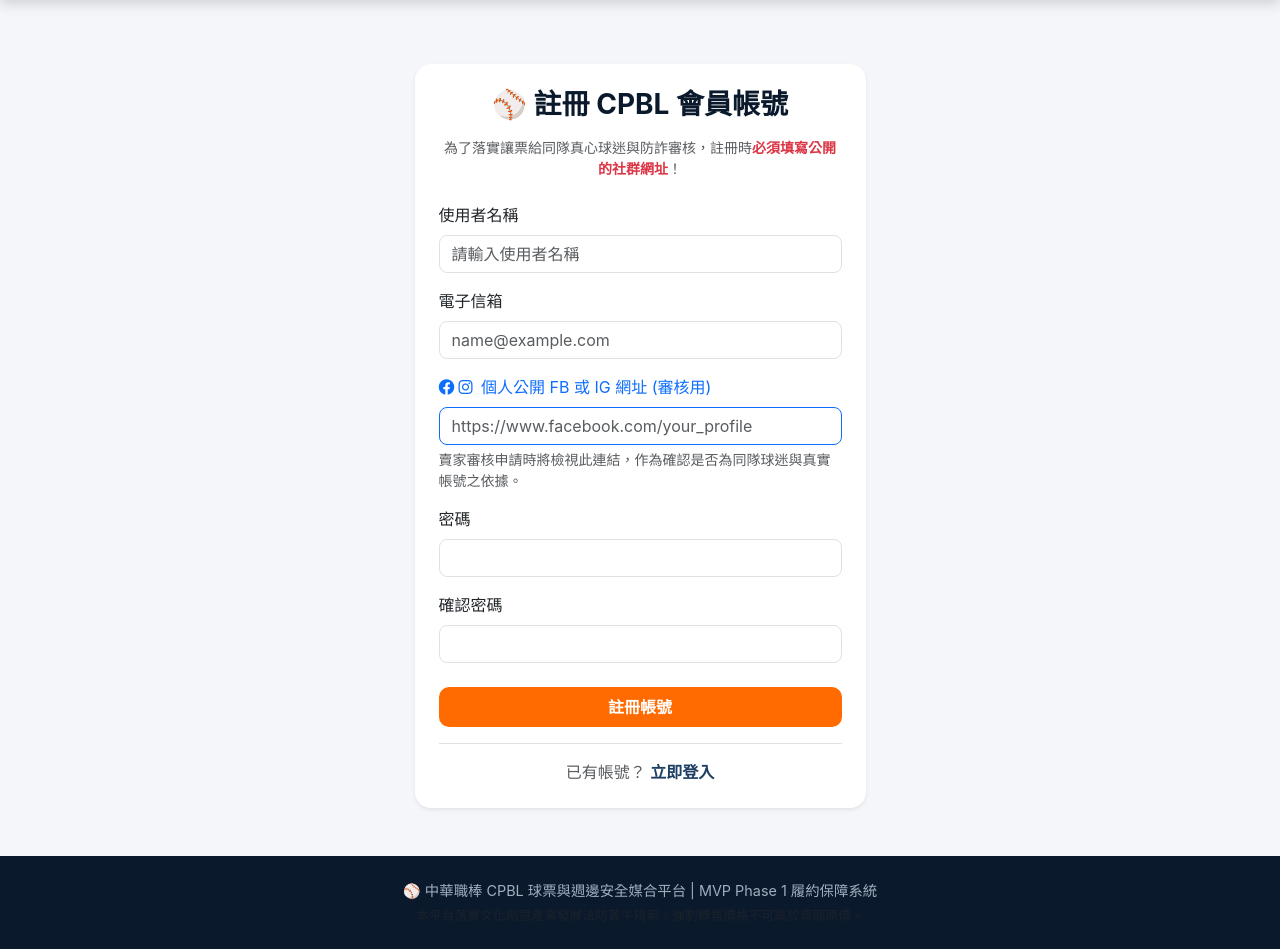
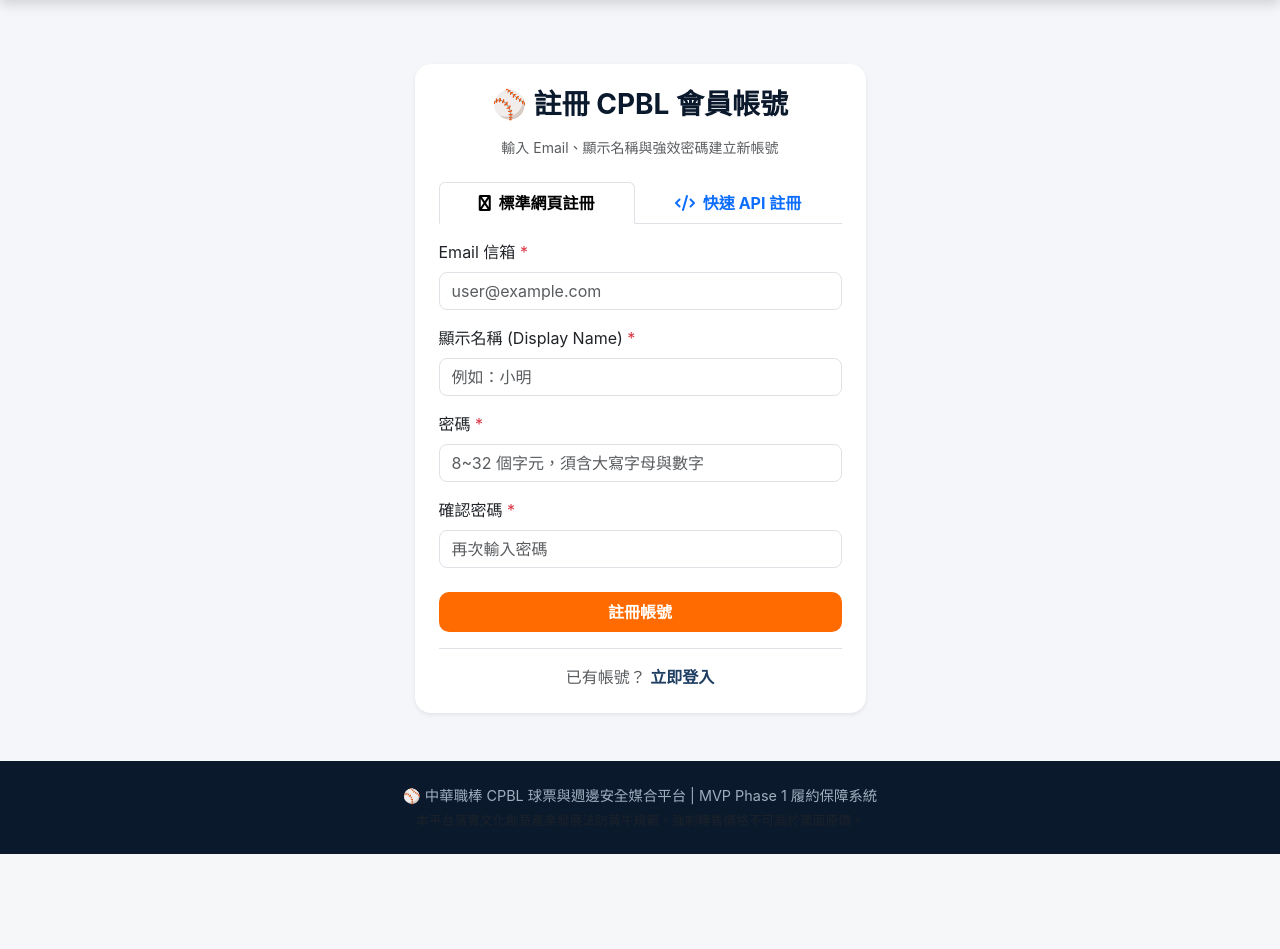
Before and after one commit to jyl25413/CPBL_Ticket_match, a Flask app: page /register in a window 1280 px wide. Shown: the part 76-1025 px from the top of the page. After the commit the page ends 930 px from the top, so only its background shows below. Run offline with Flask 3, Linux system fonts and the light colour scheme; some libraries are stand-ins or nearby versions.

Commit message:
實作 VERSIONB 使用者註冊功能（包含 Email 轉小寫、Bcrypt 密碼加密、強性驗證與全單元測試）

```diff
--- a/app.py
+++ b/app.py
@@ -1,3 +1,4 @@
+import re
 from flask import Flask, render_template, redirect, url_for, flash, request, jsonify
 from flask_login import LoginManager, login_user, logout_user, login_required, current_user
 from flask_wtf.csrf import CSRFProtect
@@ -10,6 +11,14 @@
 
 csrf = CSRFProtect(app)
 db.init_app(app)
+
+with app.app_context():
+    db.create_all()
+
+@app.before_request
+def ensure_tables_exist():
+    db.create_all()
+
 login_manager = LoginManager(app)
 login_manager.login_view = 'login'
 login_manager.login_message = '請先登入系統以存取此功能。'
@@ -36,35 +45,112 @@
 @app.route('/register', methods=['GET', 'POST'])
 def register():
     if current_user.is_authenticated:
-        return redirect(url_for('index'))
+        return redirect(url_for('dashboard'))
     form = RegistrationForm()
     if form.validate_on_submit():
+        raw_email = form.email.data or ''
+        cleaned_email = raw_email.strip().lower()
+        disp_name = (form.display_name.data or '').strip()
+
+        # Derive username
+        base_username = disp_name if disp_name else cleaned_email.split('@')[0]
+        username = base_username
+        counter = 1
+        while User.query.filter_by(username=username).first():
+            username = f"{base_username}_{counter}"
+            counter += 1
+
         user = User(
-            username=form.username.data,
-            email=form.email.data,
-            social_link=form.social_link.data
+            username=username,
+            display_name=disp_name,
+            email=cleaned_email,
+            social_link=f"https://facebook.com/{username}"
         )
         user.set_password(form.password.data)
         db.session.add(user)
         db.session.commit()
-        flash('🎉 註冊成功！請使用新帳號登入。', 'success')
-        return redirect(url_for('login'))
+
+        login_user(user)
+        flash(f'🎉 註冊成功！歡迎加入 CPBL 平台，{disp_name}！', 'success')
+        return redirect(url_for('dashboard')), 201
+
     return render_template('auth/register.html', form=form)
+
+@app.route('/api/register', methods=['POST'])
+@csrf.exempt
+def api_register():
+    data = request.get_json(silent=True) or request.form
+    raw_email = data.get('email', '')
+    cleaned_email = raw_email.strip().lower() if raw_email else ''
+    password = data.get('password', '')
+    confirm_password = data.get('confirm_password', data.get('password_confirm', ''))
+    display_name = data.get('display_name', data.get('username', '')).strip()
+
+    if not cleaned_email or '@' not in cleaned_email:
+        return jsonify({'status': 'error', 'message': '請輸入有效的 Email 格式'}), 400
+
+    if User.query.filter_by(email=cleaned_email).first():
+        return jsonify({'status': 'error', 'message': '此 Email 已被註冊'}), 400
+
+    if not password or len(password) < 8 or len(password) > 32 or not re.search(r'[A-Z]', password) or not re.search(r'\d', password):
+        return jsonify({'status': 'error', 'message': '密碼至少需 8 個字元且包含大寫與數字'}), 400
+
+    if confirm_password != password:
+        return jsonify({'status': 'error', 'message': '兩次輸入的密碼不一致'}), 400
+
+    if not display_name:
+        display_name = cleaned_email.split('@')[0]
+
+    base_username = display_name
+    username = base_username
+    counter = 1
+    while User.query.filter_by(username=username).first():
+        username = f"{base_username}_{counter}"
+        counter += 1
+
+    social_link = data.get('social_link', f"https://facebook.com/{username}")
+
+    user = User(
+        username=username,
+        display_name=display_name,
+        email=cleaned_email,
+        social_link=social_link
+    )
+    user.set_password(password)
+    db.session.add(user)
+    db.session.commit()
+
+    login_user(user)
+
+    return jsonify({
+        'status': 'success',
+        'message': '註冊成功',
+        'redirect': url_for('dashboard'),
+        'user': {
+            'id': user.id,
+            'email': user.email,
+            'display_name': user.display_name,
+            'username': user.username
+        }
+    }), 201
 
 @app.route('/login', methods=['GET', 'POST'])
 def login():
     if current_user.is_authenticated:
-        return redirect(url_for('index'))
+        return redirect(url_for('dashboard'))
     form = LoginForm()
     if form.validate_on_submit():
-        user = User.query.filter_by(username=form.username.data).first()
+        user_input = form.username.data.strip().lower()
+        user = User.query.filter(
+            (User.email == user_input) | (User.username == form.username.data.strip())
+        ).first()
         if user is None or not user.check_password(form.password.data):
-            flash('❌ 帳號或密碼錯誤，請重新確認！', 'danger')
+            flash('❌ 帳號/Email 或密碼錯誤，請重新確認！', 'danger')
             return redirect(url_for('login'))
         login_user(user, remember=form.remember_me.data)
-        flash(f'👋 歡迎回來，{user.username}！', 'success')
+        flash(f'👋 歡迎回來，{user.display_name or user.username}！', 'success')
         next_page = request.args.get('next')
-        return redirect(next_page or url_for('index'))
+        return redirect(next_page or url_for('dashboard'))
     return render_template('auth/login.html', form=form)
 
 @app.route('/logout')
@@ -73,6 +159,11 @@
     logout_user()
     flash('您已成功登出。', 'info')
     return redirect(url_for('index'))
+
+@app.route('/dashboard')
+@login_required
+def dashboard():
+    return render_template('dashboard.html', user=current_user)
 
 @app.route('/profile', methods=['GET', 'POST'])
 @login_required
@@ -190,7 +281,7 @@
     # Notify Seller
     create_notification(
         user_id=listing.seller_id,
-        message=f'買家 @{current_user.username} 申請購買您刊登的「{listing.team} @ {listing.stadium}」票券，請至後台審核！',
+        message=f'買家 @{current_user.display_name or current_user.username} 申請購買您刊登的「{listing.team} @ {listing.stadium}」票券，請至後台審核！',
         link=url_for('seller_dashboard')
     )
 
@@ -478,13 +569,10 @@
 @login_required
 def notifications():
     user_notifs = Notification.query.filter_by(user_id=current_user.id).order_by(Notification.created_at.desc()).all()
-    # Mark all as read
     for n in user_notifs:
         n.is_read = True
     db.session.commit()
     return render_template('notifications.html', notifications=user_notifs)
 
 if __name__ == '__main__':
-    with app.app_context():
-        db.create_all()
     app.run(debug=True, port=5000)
--- a/forms.py
+++ b/forms.py
@@ -1,3 +1,4 @@
+import re
 from flask_wtf import FlaskForm
 from wtforms import StringField, PasswordField, SubmitField, IntegerField, SelectField, TextAreaField, BooleanField
 from wtforms.validators import DataRequired, Email, EqualTo, ValidationError, NumberRange, URL, Optional
@@ -37,29 +38,34 @@
 ]
 
 class RegistrationForm(FlaskForm):
-    username = StringField('使用者名稱', validators=[DataRequired()])
-    email = StringField('電子信箱', validators=[DataRequired(), Email()])
-    social_link = StringField('個人公開 FB 或 IG 網址 (審核用)', validators=[
-        DataRequired(message='必須填寫 FB 或 IG 社群網址供賣家審核！'),
-        URL(message='請輸入有效的網址 (例如 https://facebook.com/yourid)')
+    email = StringField('Email 信箱', validators=[
+        DataRequired(message='請輸入有效的 Email 格式！'),
+        Email(message='請輸入有效的 Email 格式！')
     ])
-    password = PasswordField('密碼', validators=[DataRequired()])
-    password_confirm = PasswordField('確認密碼', validators=[
+    display_name = StringField('顯示名稱', validators=[
+        DataRequired(message='請輸入顯示名稱！')
+    ])
+    password = PasswordField('密碼', validators=[
+        DataRequired(message='密碼至少需 8 個字元且包含大寫與數字！')
+    ])
+    confirm_password = PasswordField('確認密碼', validators=[
         DataRequired(),
-        EqualTo('password', message='兩次輸入的密碼必須相同！')
+        EqualTo('password', message='兩次輸入的密碼不一致')
     ])
     submit = SubmitField('註冊帳號')
 
-    def validate_username(self, field):
-        if User.query.filter_by(username=field.data).first():
-            raise ValidationError('此使用者名稱已被使用！')
+    def validate_email(self, field):
+        cleaned_email = field.data.strip().lower() if field.data else ''
+        if User.query.filter_by(email=cleaned_email).first():
+            raise ValidationError('此 Email 已被註冊')
 
-    def validate_email(self, field):
-        if User.query.filter_by(email=field.data).first():
-            raise ValidationError('此電子信箱已被註冊！')
+    def validate_password(self, field):
+        pwd = field.data or ''
+        if len(pwd) < 8 or len(pwd) > 32 or not re.search(r'[A-Z]', pwd) or not re.search(r'\d', pwd):
+            raise ValidationError('密碼至少需 8 個字元且包含大寫與數字')
 
 class LoginForm(FlaskForm):
-    username = StringField('使用者名稱', validators=[DataRequired()])
+    username = StringField('使用者帳號 / Email', validators=[DataRequired()])
     password = PasswordField('密碼', validators=[DataRequired()])
     remember_me = BooleanField('記住我')
     submit = SubmitField('登入')
--- a/requirements.txt
+++ b/requirements.txt
@@ -6,3 +6,4 @@
 Werkzeug>=3.0.0
 pytest>=8.0.0
 email-validator>=2.1.0
+bcrypt>=4.1.0
--- a/templates/auth/profile.html
+++ b/templates/auth/profile.html
@@ -45,7 +45,8 @@
                     <div class="border-bottom pb-3 mb-3">
                         <div class="d-flex justify-content-between align-items-center mb-1">
                             <div>
-                                <span class="fw-bold text-dark">評價者：@{{ rater_user.username if (rater_user := r.order.buyer if r.rater_id == r.order.buyer_id else r.order.seller) else '匿名球迷' }}</span>
+                                {% set rater_user = r.order.buyer if r.rater_id == r.order.buyer_id else r.order.seller %}
+                                <span class="fw-bold text-dark">評價者：@{{ rater_user.display_name or rater_user.username if rater_user else '匿名球迷' }}</span>
                                 <span class="badge bg-warning text-dark ms-2">★ {{ r.score }} 星</span>
                                 {% if r.is_default %}
                                     <span class="badge bg-danger ms-1">標記違約/棄標</span>
--- a/templates/auth/register.html
+++ b/templates/auth/register.html
@@ -8,60 +8,90 @@
         <div class="card card-custom p-4 shadow-sm border-0">
             <h3 class="fw-bold text-center mb-3" style="color: var(--cpbl-navy);">⚾ 註冊 CPBL 會員帳號</h3>
             <p class="text-muted small text-center mb-4">
-                為了落實讓票給同隊真心球迷與防詐審核，註冊時<span class="text-danger fw-bold">必須填寫公開的社群網址</span>！
+                輸入 Email、顯示名稱與強效密碼建立新帳號
             </p>
 
+            <ul class="nav nav-tabs nav-fill mb-3" id="registerTab" role="tablist">
+                <li class="nav-item" role="presentation">
+                    <button class="nav-link active fw-bold" id="form-tab" data-bs-toggle="tab" data-bs-target="#form-pane" type="button" role="tab">
+                        <i class="fa-solid fa-wpforms me-1"></i> 標準網頁註冊
+                    </button>
+                </li>
+                <li class="nav-item" role="presentation">
+                    <button class="nav-link fw-bold" id="api-tab" data-bs-toggle="tab" data-bs-target="#api-pane" type="button" role="tab">
+                        <i class="fa-solid fa-code me-1"></i> 快速 API 註冊
+                    </button>
+                </li>
+            </ul>
+
+            <div class="tab-content" id="registerTabContent">
+                <!-- Standard Form Pane -->
+                <div class="tab-pane fade show active" id="form-pane" role="tabpanel">
                     <form method="POST" action="{{ url_for('register') }}">
                         {{ form.hidden_tag() }}
 
                         <div class="mb-3">
-                    {{ form.username.label(class="form-label font-weight-bold") }}
-                    {{ form.username(class="form-control rounded-3", placeholder="請輸入使用者名稱") }}
-                    {% for error in form.username.errors %}
-                        <div class="text-danger small mt-1">{{ error }}</div>
-                    {% endfor %}
-                </div>
-
-                <div class="mb-3">
-                    {{ form.email.label(class="form-label font-weight-bold") }}
-                    {{ form.email(class="form-control rounded-3", placeholder="name@example.com") }}
+                            <label class="form-label font-weight-bold">Email 信箱 <span class="text-danger">*</span></label>
+                            {{ form.email(class="form-control rounded-3", placeholder="user@example.com") }}
                             {% for error in form.email.errors %}
                                 <div class="text-danger small mt-1">{{ error }}</div>
                             {% endfor %}
                         </div>
 
                         <div class="mb-3">
-                    <label class="form-label font-weight-bold text-primary">
-                        <i class="fa-brands fa-facebook me-1"></i><i class="fa-brands fa-instagram me-1"></i>
-                        {{ form.social_link.label.text }}
-                    </label>
-                    {{ form.social_link(class="form-control rounded-3 border-primary", placeholder="https://www.facebook.com/your_profile") }}
-                    <div class="form-text small text-muted">
-                        賣家審核申請時將檢視此連結，作為確認是否為同隊球迷與真實帳號之依據。
-                    </div>
-                    {% for error in form.social_link.errors %}
+                            <label class="form-label font-weight-bold">顯示名稱 (Display Name) <span class="text-danger">*</span></label>
+                            {{ form.display_name(class="form-control rounded-3", placeholder="例如：小明") }}
+                            {% for error in form.display_name.errors %}
                                 <div class="text-danger small mt-1">{{ error }}</div>
                             {% endfor %}
                         </div>
 
                         <div class="mb-3">
-                    {{ form.password.label(class="form-label font-weight-bold") }}
-                    {{ form.password(class="form-control rounded-3") }}
+                            <label class="form-label font-weight-bold">密碼 <span class="text-danger">*</span></label>
+                            {{ form.password(class="form-control rounded-3", placeholder="8~32 個字元，須含大寫字母與數字") }}
                             {% for error in form.password.errors %}
                                 <div class="text-danger small mt-1">{{ error }}</div>
                             {% endfor %}
                         </div>
 
                         <div class="mb-4">
-                    {{ form.password_confirm.label(class="form-label font-weight-bold") }}
-                    {{ form.password_confirm(class="form-control rounded-3") }}
-                    {% for error in form.password_confirm.errors %}
+                            <label class="form-label font-weight-bold">確認密碼 <span class="text-danger">*</span></label>
+                            {{ form.confirm_password(class="form-control rounded-3", placeholder="再次輸入密碼") }}
+                            {% for error in form.confirm_password.errors %}
                                 <div class="text-danger small mt-1">{{ error }}</div>
                             {% endfor %}
                         </div>
 
                         {{ form.submit(class="btn btn-cpbl w-100 py-2 fs-6") }}
                     </form>
+                </div>
+
+                <!-- API Registration Pane -->
+                <div class="tab-pane fade" id="api-pane" role="tabpanel">
+                    <div id="apiAlert" class="alert d-none" role="alert"></div>
+                    <form id="apiRegisterForm">
+                        <div class="mb-3">
+                            <label class="form-label font-weight-bold">Email 信箱 <span class="text-danger">*</span></label>
+                            <input type="email" id="apiEmail" class="form-control rounded-3" placeholder="user@example.com" required>
+                        </div>
+                        <div class="mb-3">
+                            <label class="form-label font-weight-bold">顯示名稱 <span class="text-danger">*</span></label>
+                            <input type="text" id="apiDisplayName" class="form-control rounded-3" placeholder="例如：小明" required>
+                        </div>
+                        <div class="mb-3">
+                            <label class="form-label font-weight-bold">密碼 <span class="text-danger">*</span></label>
+                            <input type="password" id="apiPassword" class="form-control rounded-3" placeholder="8~32字元，含大寫英文字母與數字" required minlength="8" maxlength="32">
+                        </div>
+                        <div class="mb-4">
+                            <label class="form-label font-weight-bold">確認密碼 <span class="text-danger">*</span></label>
+                            <input type="password" id="apiConfirmPassword" class="form-control rounded-3" placeholder="再次輸入密碼" required minlength="8" maxlength="32">
+                        </div>
+                        <button type="submit" class="btn btn-primary w-100 py-2 font-weight-bold rounded-3">
+                            <i class="fa-solid fa-paper-plane me-1"></i> 發送 /api/register 註冊
+                        </button>
+                    </form>
+                </div>
+            </div>
 
             <div class="text-center mt-3 pt-3 border-top">
                 <span class="text-muted">已有帳號？</span>
@@ -70,4 +100,46 @@
         </div>
     </div>
 </div>
+
+<script>
+document.getElementById('apiRegisterForm').addEventListener('submit', async function(e) {
+    e.preventDefault();
+    const alertBox = document.getElementById('apiAlert');
+    alertBox.className = 'alert alert-info border-0';
+    alertBox.textContent = '正在發送註冊請求至 /api/register...';
+
+    const payload = {
+        email: document.getElementById('apiEmail').value,
+        display_name: document.getElementById('apiDisplayName').value,
+        password: document.getElementById('apiPassword').value,
+        confirm_password: document.getElementById('apiConfirmPassword').value
+    };
+
+    try {
+        const response = await fetch('/api/register', {
+            method: 'POST',
+            headers: {
+                'Content-Type': 'application/json'
+            },
+            body: JSON.stringify(payload)
+        });
+
+        const data = await response.json();
+
+        if (response.status === 201 && data.status === 'success') {
+            alertBox.className = 'alert alert-success border-0';
+            alertBox.innerHTML = `🎉 ${data.message}！即將轉向至個人儀表板...`;
+            setTimeout(() => {
+                window.location.href = data.redirect || "{{ url_for('dashboard') }}";
+            }, 1000);
+        } else {
+            alertBox.className = 'alert alert-danger border-0';
+            alertBox.textContent = `❌ ${data.message || '註冊失敗'}`;
+        }
+    } catch (err) {
+        alertBox.className = 'alert alert-danger border-0';
+        alertBox.textContent = '❌ 連線錯誤，請稍後再試！';
+    }
+});
+</script>
 {% endblock %}
```
Also changed, not shown: models.py (+19 -15 lines), templates/dashboard.html (added, +47 -0 lines), test_app.py (+97 -109 lines), user_registration_spec.md (added, +33 -0 lines). Lines whose indentation alone changed are shown as unchanged.
